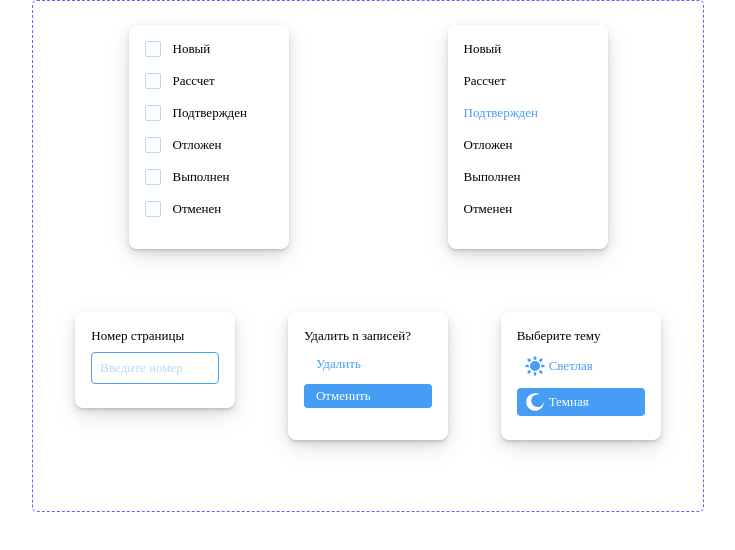
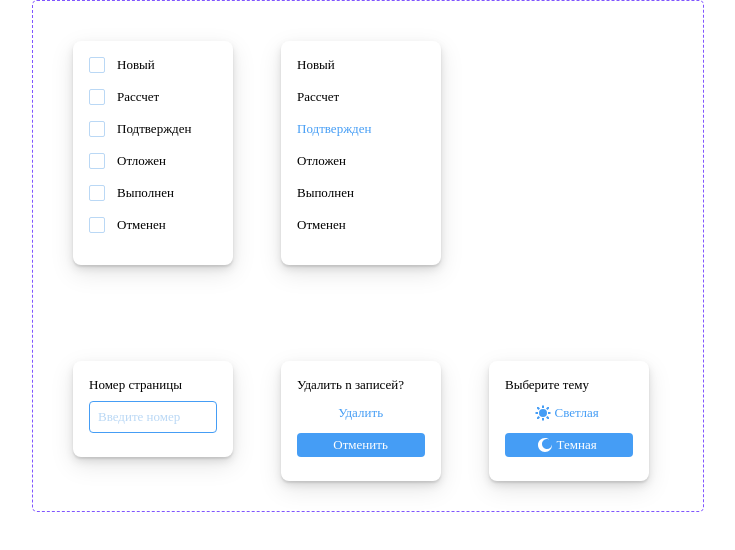
Before and after one commit to dlinev/admin-panel-makeup, a website: page blocks/dropdown.html in a window 1280 px wide. Shown: the whole page, without its empty margins (272-1007 px from the left). Drawn offline with Linux system fonts and the light colour scheme.

Commit message:
Update dropdown

```diff
--- a/blocks/dropdown.css
+++ b/blocks/dropdown.css
@@ -12,7 +12,6 @@
 .dropdown-single {
   display: flex;
   margin-bottom: 3rem;
-  justify-content: space-around;
 }
 
 .dropdown-block {
@@ -22,6 +21,7 @@
     0px 2px 2px rgba(0, 0, 0, 0.1);
   padding: 1rem;
   border-radius: 8px;
+  margin: 24px;
 }
 .dropdown-short {
   height: 6rem;
@@ -67,6 +67,7 @@
 
 .dropdown__text {
   display: inline-block;
+  font-family: Ubuntu;
   font-size: 13px;
   line-height: 16px;
 }
@@ -113,7 +114,11 @@
 
 .button__item {
   display: flex;
-  align-items: center;
+
+  flex-direction: row;
+  justify-content: center;
+  align-items: flex-start;
+
   cursor: pointer;
   border: none;
   background-color: transparent;
@@ -144,8 +149,8 @@
   color: var(--button-font-color-normal);
 }
 .button__img {
-  width: 1.25rem;
-  height: 1.25rem;
+  width: 16px;
+  height: 16px;
 }
 .button__text {
   font-size: 13px;
```
